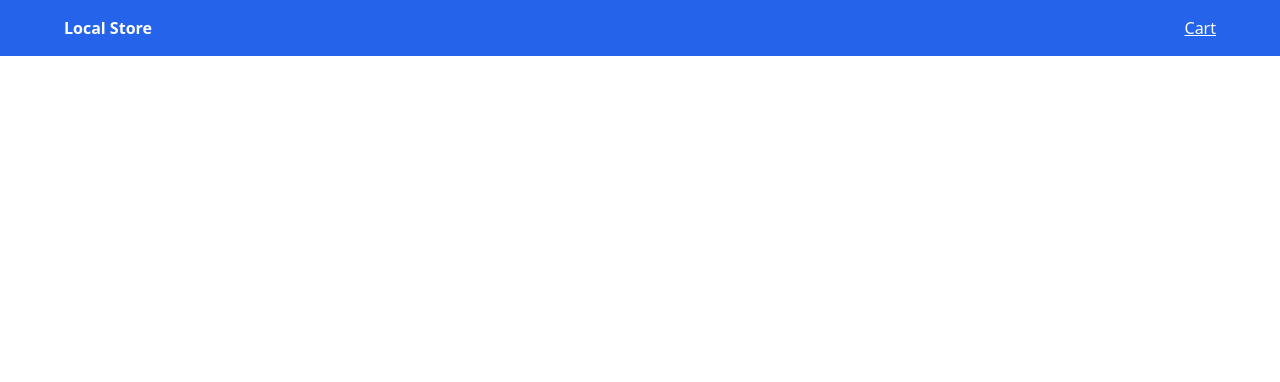
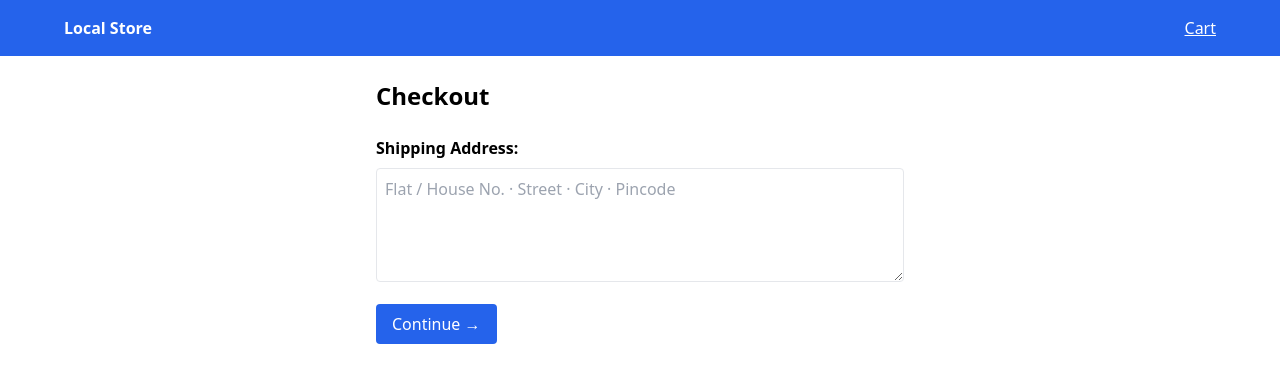
Before and after one commit to Saurabh9122-tech/PRODIGY_FS_03, a React (Create React App) app in the folder frontend/: page /buy in a window 1280 px wide. Before the commit this address had no page. Shown: the top 382 px of the page. Built offline with nearby package versions, Linux system fonts and the light colour scheme.

Commit message:
inhanced with buy or tracking module

```diff
--- a/frontend/src/App.js
+++ b/frontend/src/App.js
@@ -2,28 +2,24 @@ import React from "react";
 import { BrowserRouter, Routes, Route, Link } from "react-router-dom";
 import Home from "./pages/Home";
 import Cart from "./pages/Cart";
+import Buy from "./pages/Buy";
 
-function App() {
+export default function App() {
   return (
     <BrowserRouter>
-      {/* Simple header / nav */}
       <header className="bg-blue-600 text-white p-4">
         <div className="max-w-6xl mx-auto flex justify-between">
-          <Link to="/" className="font-bold">
-            Local Store
-          </Link>
-          <Link to="/cart" className="underline">
-            Cart
-          </Link>
+          <Link to="/" className="font-bold">Local Store</Link>
+          <Link to="/cart" className="underline">Cart</Link>
         </div>
       </header>
 
+      {/* ✅ Wrap all routes inside <Routes> */}
       <Routes>
         <Route path="/" element={<Home />} />
         <Route path="/cart" element={<Cart />} />
+        <Route path="/buy" element={<Buy />} /> {/* ✅ Buy route added */}
       </Routes>
     </BrowserRouter>
   );
 }
-
-export default App;
--- /dev/null
+++ b/frontend/src/pages/Buy.js
@@ -0,0 +1,87 @@
+import React, { useState } from "react";
+import { useNavigate } from "react-router-dom";
+
+export default function Buy() {
+  const [step, setStep] = useState(1);
+  const [address, setAddress] = useState("");
+  const navigate = useNavigate();
+
+  const handleNext = () => {
+    if (step === 1 && !address.trim()) {
+      return alert("Please enter a delivery address.");
+    }
+    setStep(step + 1);
+  };
+
+  const handleReturnHome = () => {
+    localStorage.removeItem("cart"); // clear cart after purchase
+    navigate("/");
+  };
+
+  return (
+    <div className="max-w-xl mx-auto p-6">
+      <h1 className="text-2xl font-bold mb-6">Checkout</h1>
+
+      {/* ─── Step 1 : Address ───────────────────────────────────────────── */}
+      {step === 1 && (
+        <>
+          <label className="block font-semibold mb-2">
+            Shipping Address:
+          </label>
+          <textarea
+            rows="4"
+            className="w-full border p-2 rounded mb-4"
+            value={address}
+            placeholder="Flat / House No. · Street · City · Pincode"
+            onChange={(e) => setAddress(e.target.value)}
+          />
+          <button
+            onClick={handleNext}
+            className="bg-blue-600 text-white px-4 py-2 rounded"
+          >
+            Continue →
+          </button>
+        </>
+      )}
+
+      {/* ─── Step 2 : Payment ───────────────────────────────────────────── */}
+      {step === 2 && (
+        <>
+          <h2 className="text-lg font-semibold mb-4">Payment Method</h2>
+          <div className="p-4 border rounded bg-gray-50">
+            <p>✅ Cash&nbsp;on&nbsp;Delivery</p>
+            <small className="text-gray-500">
+              (You’ll pay when the package arrives.)
+            </small>
+          </div>
+
+          <button
+            onClick={handleNext}
+            className="bg-green-600 text-white mt-6 px-6 py-2 rounded"
+          >
+            Place Order
+          </button>
+        </>
+      )}
+
+      {/* ─── Step 3 : Tracking ──────────────────────────────────────────── */}
+      {step === 3 && (
+        <>
+          <h2 className="text-lg font-semibold mb-4">Order Status</h2>
+          <ul className="space-y-2 ml-4 list-decimal">
+            <li className="font-bold text-green-700">Order Placed ✔️</li>
+            <li className="font-bold text-yellow-600">On the Way 🚚</li>
+            <li className="font-bold text-gray-500">Delivered (pending) 📦</li>
+          </ul>
+
+          <button
+            onClick={handleReturnHome}
+            className="bg-blue-600 text-white mt-6 px-6 py-2 rounded"
+          >
+            Back to Shop
+          </button>
+        </>
+      )}
+    </div>
+  );
+}
--- a/frontend/src/pages/Cart.js
+++ b/frontend/src/pages/Cart.js
@@ -1,30 +1,32 @@
 import React, { useEffect, useState } from "react";
-import { useNavigate } from "react-router-dom";
+import { useNavigate, Link } from "react-router-dom";
 
 export default function Cart() {
   const [items, setItems] = useState([]);
   const navigate = useNavigate();
 
-  // load cart
+  // ─── Load cart from localStorage ────────────────────────────────
   useEffect(() => {
-    setItems(JSON.parse(localStorage.getItem("cart")) || []);
+    const data = JSON.parse(localStorage.getItem("cart")) || [];
+    setItems(data);
   }, []);
 
-  // remove item
+  // ─── Remove item ────────────────────────────────────────────────
   const removeItem = (id) => {
     const updated = items.filter((i) => i._id !== id);
     setItems(updated);
     localStorage.setItem("cart", JSON.stringify(updated));
   };
 
+  // ─── Grand total ────────────────────────────────────────────────
   const total = items
-    .reduce((sum, i) => sum + i.price * i.quantity, 0)
+    .reduce((sum, i) => sum + (i.price || 0) * (i.quantity || 1), 0)
     .toFixed(2);
 
-  const handleBuy = () => alert("Proceeding to payment (demo)");
-  const handleTrack = () => alert("Order tracking page (demo)");
+  const handleTrack = () => alert("Tracking order (demo)…");
 
-  if (items.length === 0)
+  // ─── Empty cart view ────────────────────────────────────────────
+  if (items.length === 0) {
     return (
       <div className="p-6 text-center">
         <h1 className="text-2xl font-bold mb-3">Your Cart</h1>
@@ -37,11 +39,13 @@ export default function Cart() {
         </button>
       </div>
     );
+  }
 
   return (
-    <div className="max-w-4xl mx-auto p-4">
+    <div className="max-w-4xl mx-auto p-4 pb-28">
       <h1 className="text-2xl font-bold mb-4">Your Cart</h1>
 
+      {/* ── Cart items ───────────────────────────────────────────── */}
       <ul className="space-y-4">
         {items.map((item) => (
           <li
@@ -57,13 +61,13 @@ export default function Cart() {
               <div>
                 <h2 className="font-semibold">{item.name}</h2>
                 <p className="text-sm text-gray-600">
-                  ₹{item.price} × {item.quantity}
+                  ₹{item.price.toFixed(2)} × {item.quantity}
                 </p>
               </div>
             </div>
 
             <div className="text-right">
-              <p className="font-bold">
+              <p className="font-bold text-green-700">
                 ₹{(item.price * item.quantity).toFixed(2)}
               </p>
               <button
@@ -77,16 +81,20 @@ export default function Cart() {
         ))}
       </ul>
 
-      <div className="text-right mt-6">
-        <p className="text-xl font-bold mb-4">Total: ₹{total}</p>
+      {/* ── Fixed bottom bar with total & actions ─────────────────── */}
+      <div className="fixed bottom-0 left-0 w-full bg-white border-t p-4 flex justify-between items-center">
+        <p className="text-xl font-bold text-blue-700">Total: ₹{total}</p>
 
-        <button
-          onClick={handleBuy}
-          className="bg-green-600 text-white px-4 py-2 rounded mr-4"
+        <div className="space-x-3">
+          {/* Buy navigates to /buy */}
+          <Link
+            to="/buy"
+            className="bg-green-600 text-white px-4 py-2 rounded inline-block"
           >
             Buy
-        </button>
+          </Link>
 
+          {/* Track button */}
           <button
             onClick={handleTrack}
             className="bg-purple-600 text-white px-4 py-2 rounded"
@@ -95,5 +103,6 @@ export default function Cart() {
           </button>
         </div>
       </div>
+    </div>
   );
 }
```
Lines whose indentation alone changed are shown as unchanged.
